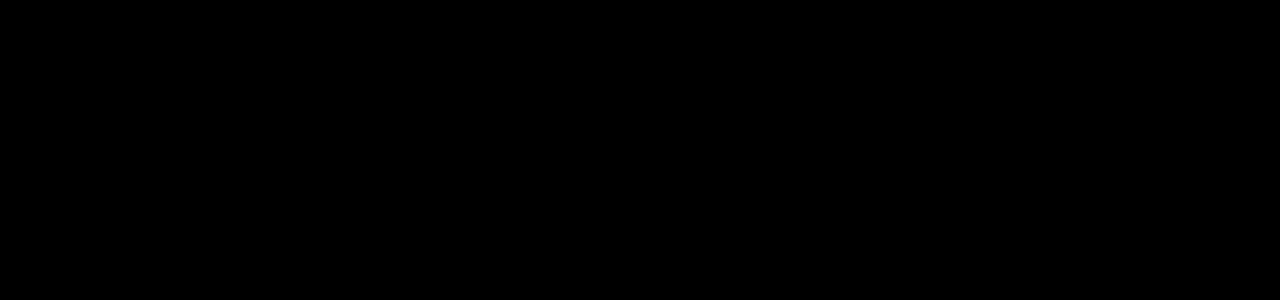
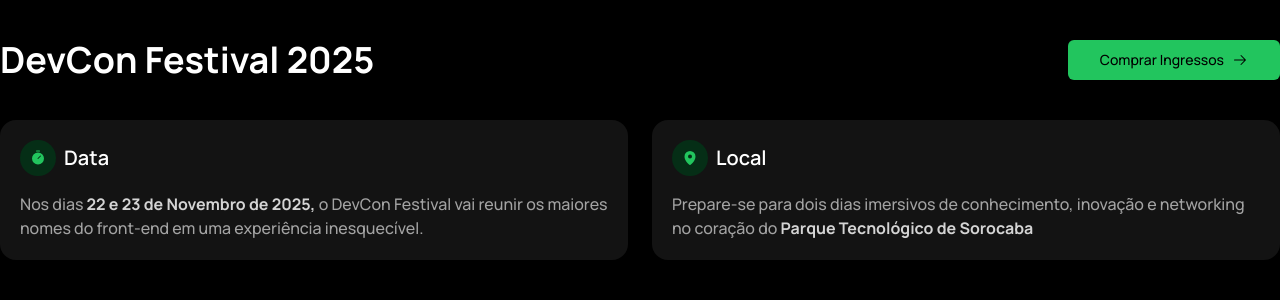
Before and after one commit to giovanademiranda03/DevCon, a Next.js app: page /evento in a window 1280 px wide. Before the commit this address had no page. Shown: the top 300 px of the page. Built offline with nearby package versions, Linux system fonts and the light colour scheme.

Commit message:
feat: add evento page

```diff
--- /dev/null
+++ b/src/app/evento/page.tsx
@@ -0,0 +1,33 @@
+"use client";
+
+import React from "react";
+import Link from "next/link";
+import { Button } from "@/components/ui/button";
+import { Feature } from "@/components/ui/feature";
+import { ArrowRight, MapPin, Timer } from "@phosphor-icons/react";
+
+export default function Event() {
+  return (
+    <div className="w-full h-full pt-10 grid grid-cols-1 max-w-7xl mx-auto gap-4 relative">
+    <div className="flex justify-between w-full items-center">
+      <Link href="/">
+        <h2 className="text-start text-2xl font-bold text-balance text-white md:text-3xl lg:text-4xl w-full">DevCon Festival 2025</h2>
+      </Link>
+
+      <Link href={'/compra'}>
+          <Button variant={"default"}  size={"lg"} >
+            Comprar Ingressos
+            <ArrowRight size={18} />
+          </Button>
+        </Link>
+    </div>
+
+    <div className="grid grid-cols-1 md:grid-cols-2 w-full gap-6 pt-6">
+     <Feature title="Data" description={
+      <p>Nos dias <strong className="text-neutral-300">22 e 23 de Novembro de 2025,</strong> o DevCon Festival vai reunir os maiores nomes do front-end em uma experiência inesquecível.</p> } icon={<Timer size={16} weight="fill"/>} />
+     <Feature title="Local" description={
+     <p>Prepare-se para dois dias imersivos de conhecimento, inovação e networking no coração do <strong className="text-neutral-300">Parque Tecnológico de Sorocaba</strong></p>} icon={<MapPin size={16} weight="fill"/>} />
+    </div>
+    </div>
+  );
+}
```
